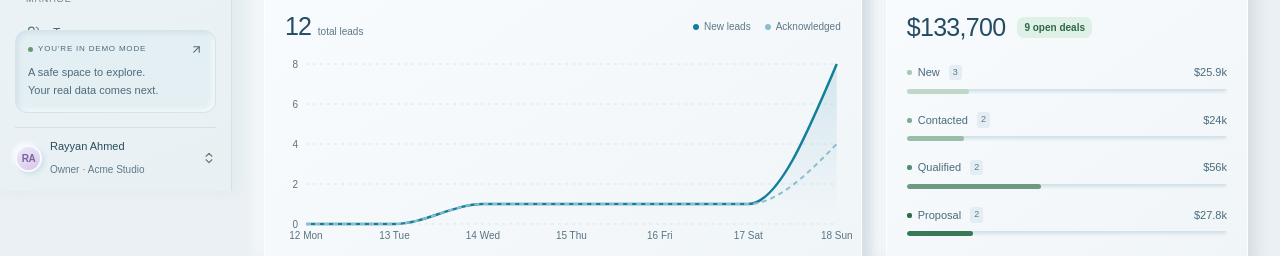
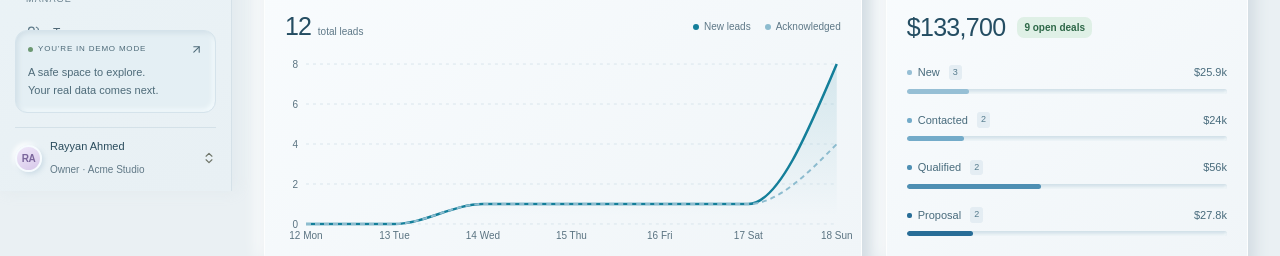
Before and after one commit to rayyanahmed25i3127/HackathonDev, a Next.js app: page / in a window 1280 px wide. Shown: the part 609-865 px from the top of the page. Built offline with nearby package versions, Linux system fonts and the light colour scheme.

Commit message:
Match experimental pipeline bars to blue theme

```diff
--- a/src/app/experimental-ui.css
+++ b/src/app/experimental-ui.css
@@ -1208,6 +1208,24 @@ tbody tr:hover {
 .capture-success p {
   color: #5a8197;
 }
+/* Override the original inline greens only while the experimental theme is active. */
+.stage-bar-row:nth-child(4n + 1) {
+  --stage-blue: #96bfd5;
+}
+.stage-bar-row:nth-child(4n + 2) {
+  --stage-blue: #73abc9;
+}
+.stage-bar-row:nth-child(4n + 3) {
+  --stage-blue: #4e8fb3;
+}
+.stage-bar-row:nth-child(4n + 4) {
+  --stage-blue: #286d97;
+}
+.stage-bar-row .bar-track > span,
+.stage-bar-row > div:first-child > span > i {
+  background: var(--stage-blue) !important;
+}
+
 @media (min-width: 1251px) {
   .dashboard-charts {
     gap: 24px;
```
